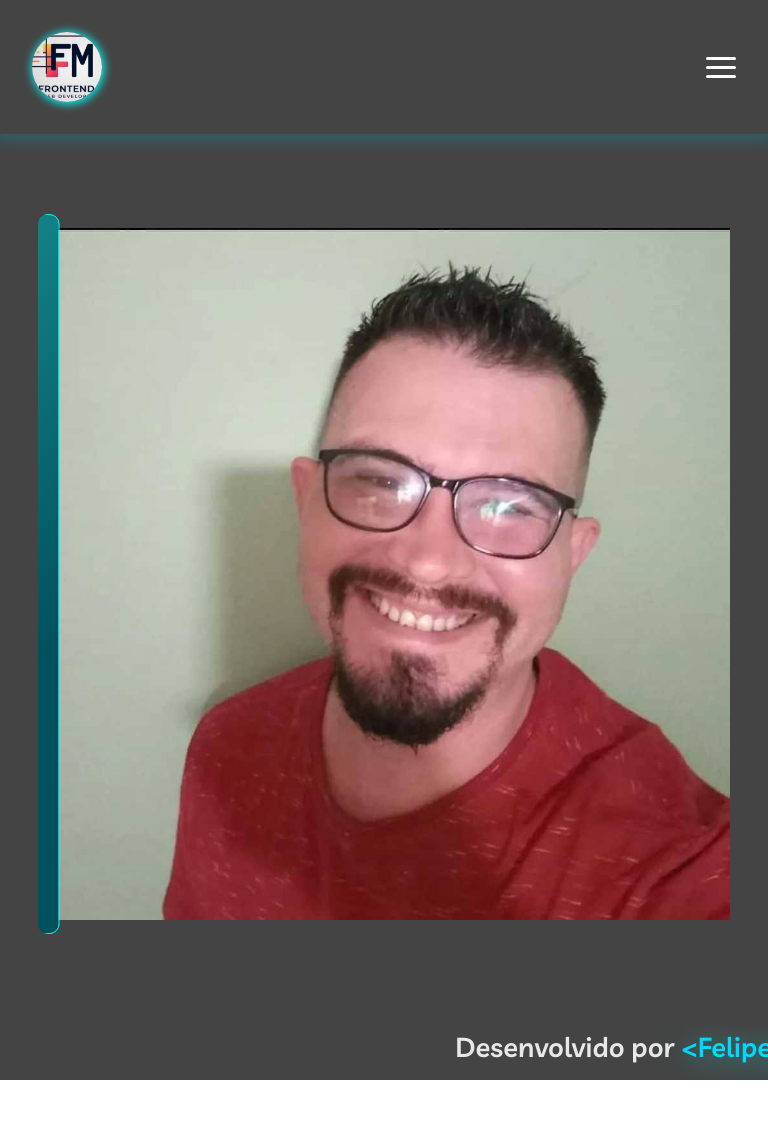
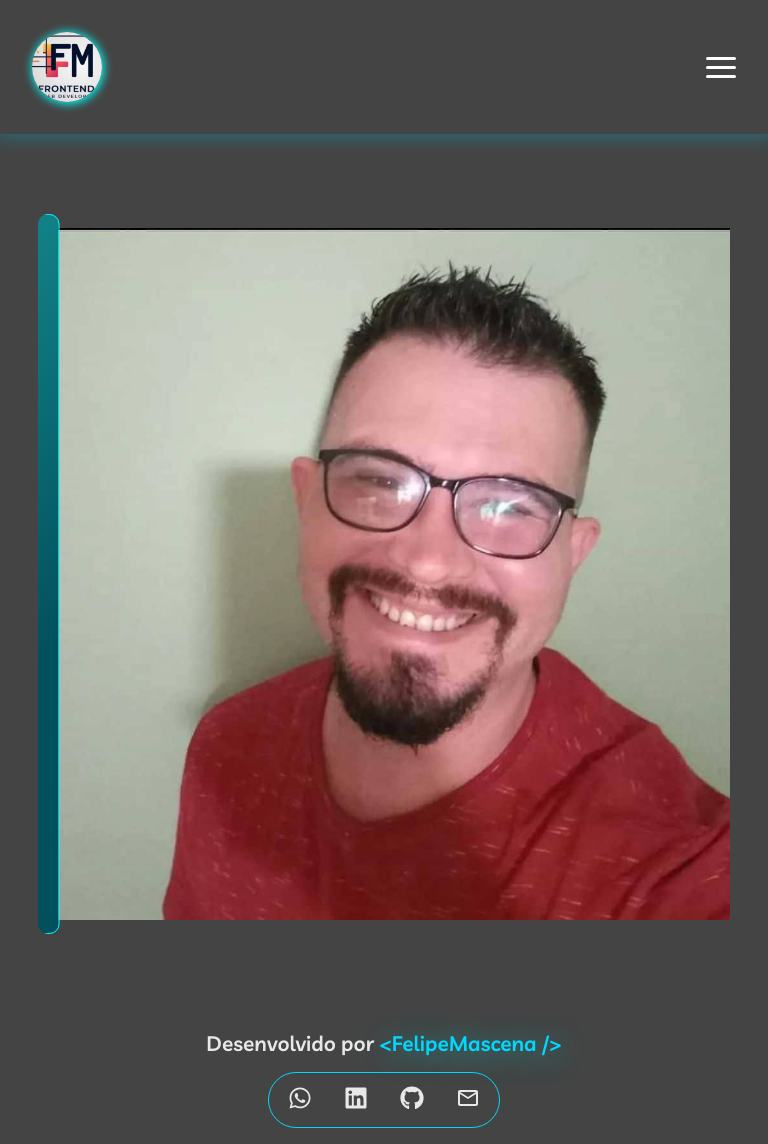
Before and after one commit to fmascena-dev/portfolio, a React (Vite) app: page /sobre in a window 768 px wide. Before the commit the page ends 1080 px from the top, so only its background shows below. Built offline with nearby package versions, Linux system fonts and the light colour scheme.

Commit message:
finalizando a responsividade do footer

```diff
--- a/src/components/Contato/ContatoStyles.scss
+++ b/src/components/Contato/ContatoStyles.scss
@@ -4,7 +4,6 @@
   align-items: center;
   justify-content: center;
   padding: 5rem;
-  height: 120vh;
 
    @media (min-width: 200px) and (max-width: 459px) {
     padding: 3rem 1rem;
@@ -13,7 +12,7 @@
     padding: 3rem 1rem;
    }
    @media (min-width: 760px) and (max-width: 999px) {
-    padding: 4rem 1rem;
+    padding: 3rem 1rem;
     height: 150vh;
    }
 }
@@ -35,6 +34,7 @@
   border-radius: 1rem;
   background-size: 200% 100%;
   animation: gradient 5s ease infinite;
+
 
   @media (min-width: 200px) and (max-width: 459px) {
     width: 100%;
--- a/src/components/Footer/Footer.jsx
+++ b/src/components/Footer/Footer.jsx
@@ -1,4 +1,7 @@
+import { FaGithub, FaLinkedin, FaWhatsapp } from 'react-icons/fa';
+import Data from '../../Const';
 import './FooterStyles.scss';
+import { MdOutlineEmail } from 'react-icons/md';
 
 export default function Footer() {
   const comeco = 'Desenvolvido por ';
@@ -12,6 +15,35 @@ export default function Footer() {
           <span>{frase}</span>
         </p>
       </div>
+      <div className="contacts">
+              <a
+                href={Data.WhatsappLink}
+                rel="noreferrer"
+                target="_blank"
+                title="Whatsapp"
+              >
+                <FaWhatsapp />
+              </a>
+              <a
+                href={Data.LinkedinLink}
+                rel="noreferrer"
+                target="_blank"
+                title="Linkedin"
+              >
+                <FaLinkedin />
+              </a>
+              <a
+                href={Data.GitHubLink}
+                rel="noreferrer"
+                target="_blank"
+                title="Github"
+              >
+                <FaGithub />
+              </a>
+              <a href={Data.EmailLink} rel="noreferrer" target="_blank" title="Gmail">
+                <MdOutlineEmail />
+              </a>
+            </div>
     </footer>
   );
 }
--- a/src/components/Footer/FooterStyles.scss
+++ b/src/components/Footer/FooterStyles.scss
@@ -13,9 +13,9 @@
 }
 
 .footer-frase p {
-    color: #e8e8e8;
-    font-size: 1.7rem;
-    font-weight: 600;
+  color: #e8e8e8;
+  font-size: 1.7rem;
+  font-weight: 600;
 }
 
 .footer-frase span {
@@ -23,7 +23,7 @@
   font-size: 1.7rem;
   font-weight: 600;
   color: #00d9ff;
-  text-shadow: 4px 4px 30px rgba(0,255,255,0.6);
+  text-shadow: 4px 4px 30px rgba(0, 255, 255, 0.6);
 }
 
 @keyframes scroll {
@@ -34,3 +34,60 @@
     transform: translateX(-100%);
   }
 }
+
+footer > .contacts {
+  display: none;
+}
+
+@media screen and (max-width: 999px) {
+  footer > .contacts {
+    display: flex;
+    justify-content: center;
+    align-items: center;
+    gap: 2rem;
+    border: 1px solid #00d9ff;
+    padding: 0.5rem 2rem;
+    border-radius: 2rem;
+    background-color: transparent;
+    border: 1px solid #00d9ff;
+    padding: 0.8rem 1.2rem;
+    border-radius: 2rem;
+    transition: background-color 0.3s ease-in-out;
+
+    &:hover {
+      background-color: #353535;
+      box-shadow: 1px 1px 7px 3px #00d9ff;
+    }
+  }
+
+  .footer-container {
+    display: flex;
+    flex-direction: column;
+    justify-content: center;
+    align-items: center;
+    gap: 1rem;
+  }
+  .footer-frase {
+    animation: none;
+
+    p {
+      font-size: 1.3rem;
+    }
+
+    span {
+      font-size: 1.3rem;
+    }
+  }
+
+  .contacts svg {
+    font-size: 1.5rem;
+    color: #e8e8e8;
+  }
+
+  .contacts a:hover > svg {
+    filter: drop-shadow(0px 1px 8px rgb(0, 225, 255));
+    color: #00d9ff;
+    transform: scale(1.5);
+    transition: 0.5s ease-in-out;
+  }
+}
```
